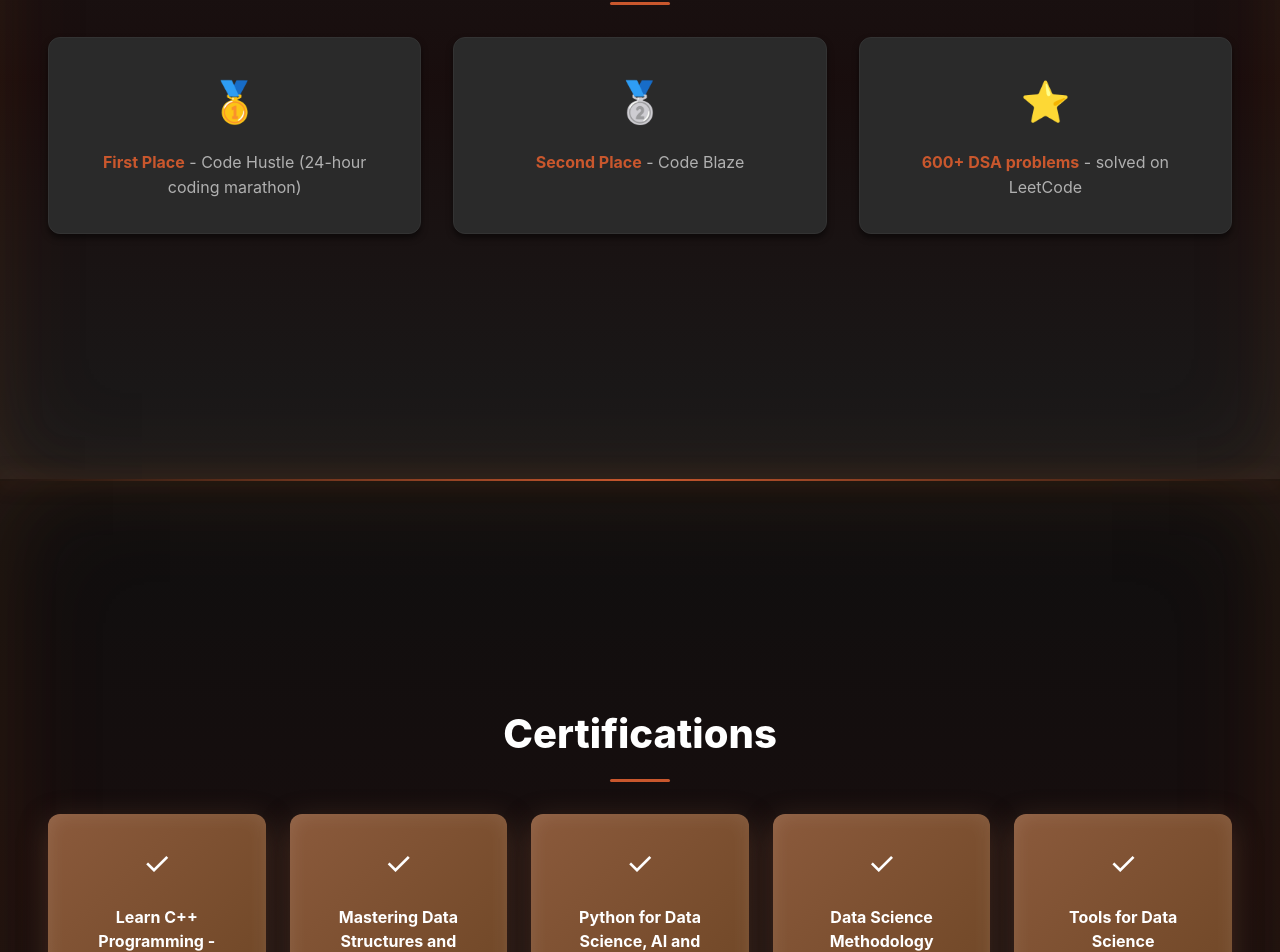
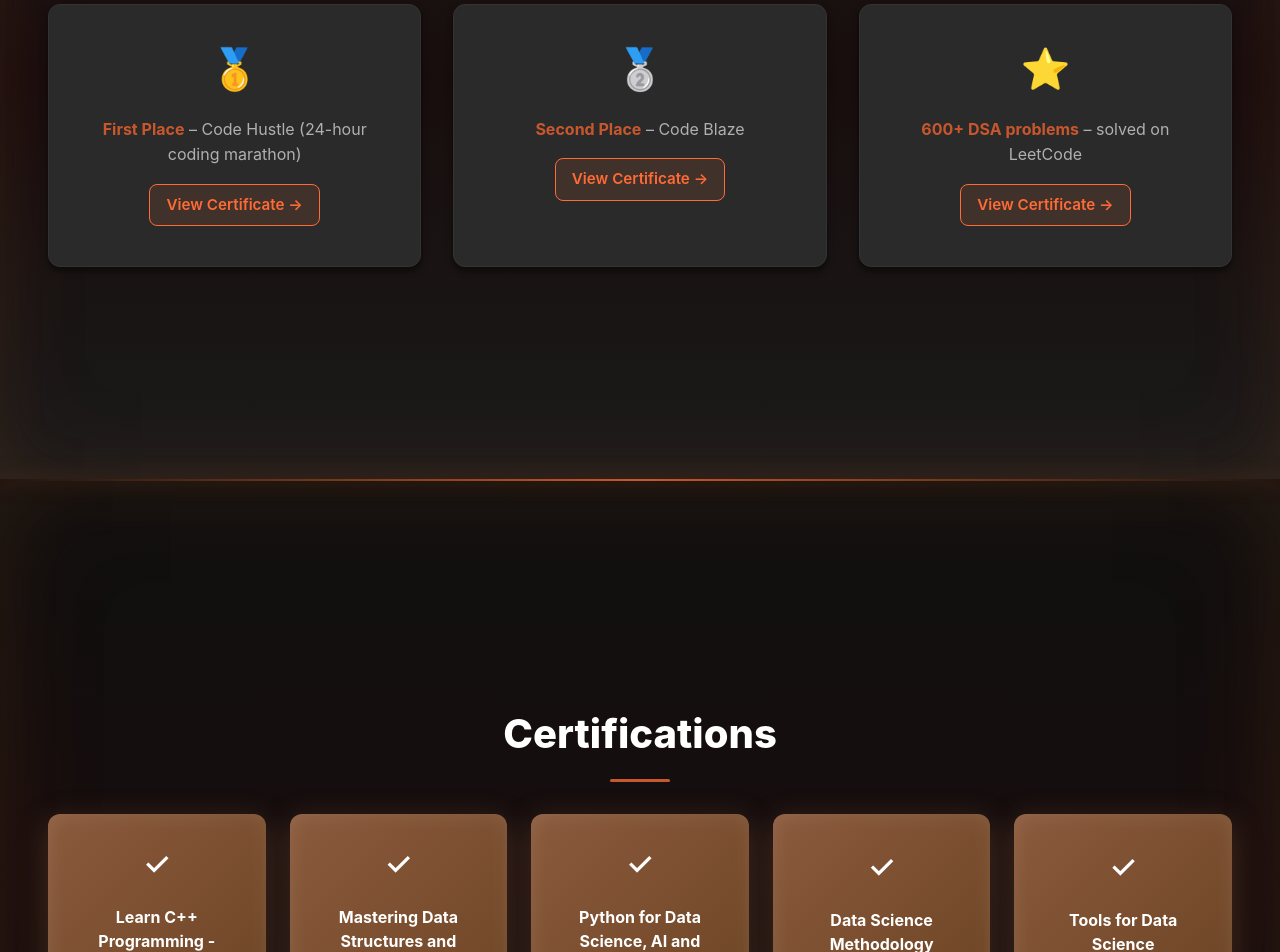
Before and after one commit to yashgulati16/Portfolio, a React (Vite) app: page / in a window 1280 px wide. Shown: the part 4421-5373 px from the top of the page. Built offline with nearby package versions, Linux system fonts and the light colour scheme.

Commit message:
Certification Links and Some Edits to CSS

```diff
--- a/src/App.css
+++ b/src/App.css
@@ -673,6 +673,30 @@ body {
   color: var(--primary);
 }
 
+.achievement-link {
+  display: inline-block;
+  margin-top: 1rem;
+  color: #ff6b35;
+  text-decoration: none;
+  font-weight: 600;
+  font-size: 0.95rem;
+  padding: 0.5rem 1rem;
+  border-radius: 0.5rem;
+  background: rgba(255, 107, 53, 0.1);
+  border: 1.5px solid #ff6b35;
+  transition: all 0.3s ease;
+  position: relative;
+  overflow: hidden;
+  text-align: center;
+}
+
+.achievement-link:hover {
+  color: #ffffff;
+  background: linear-gradient(135deg, #ff6b35, #c9572d);
+  border-color: #c9572d;
+  box-shadow: 0 4px 12px rgba(255, 107, 53, 0.4);
+}
+
 /* Certifications Section */
 .certifications {
   background: linear-gradient(180deg, #0f0f0f 0%, rgba(42, 10, 10, 0.3) 50%, #0f0f0f 100%);
@@ -705,6 +729,11 @@ body {
   text-align: center;
   transition: transform 0.3s, box-shadow 0.3s;
   box-shadow: 0 8px 30px rgba(139, 90, 60, 0.4), inset 0 0 20px rgba(255, 255, 255, 0.1);
+  display: flex;
+  flex-direction: column;
+  justify-content: center;
+  align-items: center;
+  min-height: 200px;
 }
 
 .cert-card:hover {
--- a/src/components/Certifications/Certifications.tsx
+++ b/src/components/Certifications/Certifications.tsx
@@ -6,11 +6,19 @@ export default function Certifications() {
       <h2>Certifications</h2>
       <div className="certs-grid">
         {certifications.map((cert, index) => (
-          <div key={index} className="cert-card">
-            <span className="cert-icon">✓</span>
-            <h4>{cert.title}</h4>
-            <p className="cert-issuer">{cert.issuer}</p>
-          </div>
+          <a
+            key={index}
+            href={cert.link}
+            target="_blank"
+            rel="noopener noreferrer"
+            className="cert-link"
+          >
+            <div className="cert-card">
+              <span className="cert-icon">✓</span>
+              <h4>{cert.title}</h4>
+              <p className="cert-issuer">{cert.issuer}</p>
+            </div>
+          </a>
         ))}
       </div>
     </section>
--- a/src/components/CompetitiveCoding/CompetitiveCoding.tsx
+++ b/src/components/CompetitiveCoding/CompetitiveCoding.tsx
@@ -4,11 +4,26 @@ export default function CompetitiveCoding() {
   return (
     <section id="competitive" className="section competitive">
       <h2>Competitive Coding</h2>
+
       <div className="competitive-content">
         {competitive.achievements.map((achievement, index) => (
           <div key={index} className="achievement">
             <span className="medal">{achievement.medal}</span>
-            <p><strong>{achievement.title}</strong> - {achievement.description}</p>
+
+            <div className="achievement-details">
+              <p>
+                <strong>{achievement.title}</strong> – {achievement.description}
+              </p>
+
+              <a
+                href={achievement.link}
+                target="_blank"
+                rel="noopener noreferrer"
+                className="achievement-link"
+              >
+                View Certificate →
+              </a>
+            </div>
           </div>
         ))}
       </div>
--- a/src/data/portfolio.ts
+++ b/src/data/portfolio.ts
@@ -21,29 +21,50 @@ export const projects: Project[] = [
     title: "Mindful Metrics: Modeling Attention Span via App Usage",
     description: "Built an ML pipeline to analyze app usage behaviors and model attention span using RandomForest, Gradient Boosting, SVR, and Ridge Regression; derived insights into focus patterns and digital engagement.",
     tech: ["Python", "RandomForest", "Gradient Boosting", "SVR", "Ridge Regression"],
-    link: "#"
+    link: "https://github.com/yashgulati16/Mindful-Metrics-Analyzing-Attention-Span-through-App-Usage.git"
   },
   {
     title: "Automated Legal Assistant - Coal Mines Act",
     description: "Developed an intelligent chatbot aimed at assisting coal mine workers by parsing and responding to legal queries based on Indian mining Acts. The application used a custom-trained NLP model with PyTorch and a Tkinter GUI.",
     tech: ["Python", "PyTorch", "NLP", "Tkinter"],
-    link: "#"
+    link: "https://github.com/yashgulati16/Automated-Legal-Assistant"
   },
   {
     title: "Movie Recommender with TMDb API",
     description: "Built a movie similarity engine using cosine similarity on genre vectors with scikit-learn and Pandas, and integrated TMDb API to deliver real-time top-10 personalized suggestions.",
     tech: ["Python", "scikit-learn", "Pandas", "TMDb API"],
-    link: "#"
+    link: "https://github.com/yashgulati16/MovieRecommendation.git"
   }
 ]
 
 export const certifications: Certification[] = [
-  { title: "Learn C++ Programming - Beginner to Advance", issuer: "Abdul Bari (Udemy)" },
-  { title: "Mastering Data Structures and Algorithms with C/C++", issuer: "Abdul Bari (Udemy)" },
-  { title: "Python for Data Science, AI and Development", issuer: "IBM (Coursera)" },
-  { title: "Data Science Methodology", issuer: "IBM (Coursera)" },
-  { title: "Tools for Data Science", issuer: "IBM (Coursera)" }
+  {
+    title: "Learn C++ Programming - Beginner to Advance",
+    issuer: "Abdul Bari (Udemy)",
+    link: "https://www.udemy.com/certificate/UC-3b250103-8959-44a4-99a6-0bf32f00a63f/"
+  },
+  {
+    title: "Mastering Data Structures and Algorithms with C/C++",
+    issuer: "Abdul Bari (Udemy)",
+    link: "https://www.udemy.com/certificate/UC-fc20f3e2-29d6-4e71-b5e2-a05b85a0c3d4/"
+  },
+  {
+    title: "Python for Data Science, AI and Development",
+    issuer: "IBM (Coursera)",
+    link: "https://www.coursera.org/account/accomplishments/verify/AX5SD7J5WL7X?utm_source=link&utm_medium=certificate&utm_content=cert_image&utm_campaign=sharing_cta&utm_product=course"
+  },
+  {
+    title: "Data Science Methodology",
+    issuer: "IBM (Coursera)",
+    link: "https://www.coursera.org/account/accomplishments/verify/T4EQ722XNJAA?utm_source=link&utm_medium=certificate&utm_content=cert_image&utm_campaign=sharing_cta&utm_product=course"
+  },
+  {
+    title: "Tools for Data Science",
+    issuer: "IBM (Coursera)",
+    link: "https://www.coursera.org/account/accomplishments/verify/BG8R3SZMJLJ7?utm_source=link&utm_medium=certificate&utm_content=cert_image&utm_campaign=sharing_cta&utm_product=course"
+  }
 ]
+
 
 export const skillCategories: SkillCategory[] = [
   {
@@ -128,8 +149,23 @@ export const experiences = [
 
 export const competitive = {
   achievements: [
-    { medal: "🥇", title: "First Place", description: "Code Hustle (24-hour coding marathon)" },
-    { medal: "🥈", title: "Second Place", description: "Code Blaze" },
-    { medal: "⭐", title: "600+ DSA problems", description: "solved on LeetCode" },
+    {
+      medal: "🥇",
+      title: "First Place",
+      description: "Code Hustle (24-hour coding marathon)",
+      link: "https://www.linkedin.com/posts/yashgulati14_codehustle-certificate-activity-7358021957818179585-tJYa?utm_source=share&utm_medium=member_desktop&rcm=ACoAAEJqbzsBzt6SSGAqlC8FyU7IvgtWlfP5lFo"
+    },
+    {
+      medal: "🥈",
+      title: "Second Place",
+      description: "Code Blaze",
+      link: "https://www.linkedin.com/posts/yashgulati14_codeblaze-certificate-activity-7358019318489468932-OS4-?utm_source=share&utm_medium=member_desktop&rcm=ACoAAEJqbzsBzt6SSGAqlC8FyU7IvgtWlfP5lFo"
+    },
+    {
+      medal: "⭐",
+      title: "600+ DSA problems",
+      description: "solved on LeetCode",
+      link: "https://leetcode.com/u/yashgulati14/"
+    },
   ]
-}
+};
```
